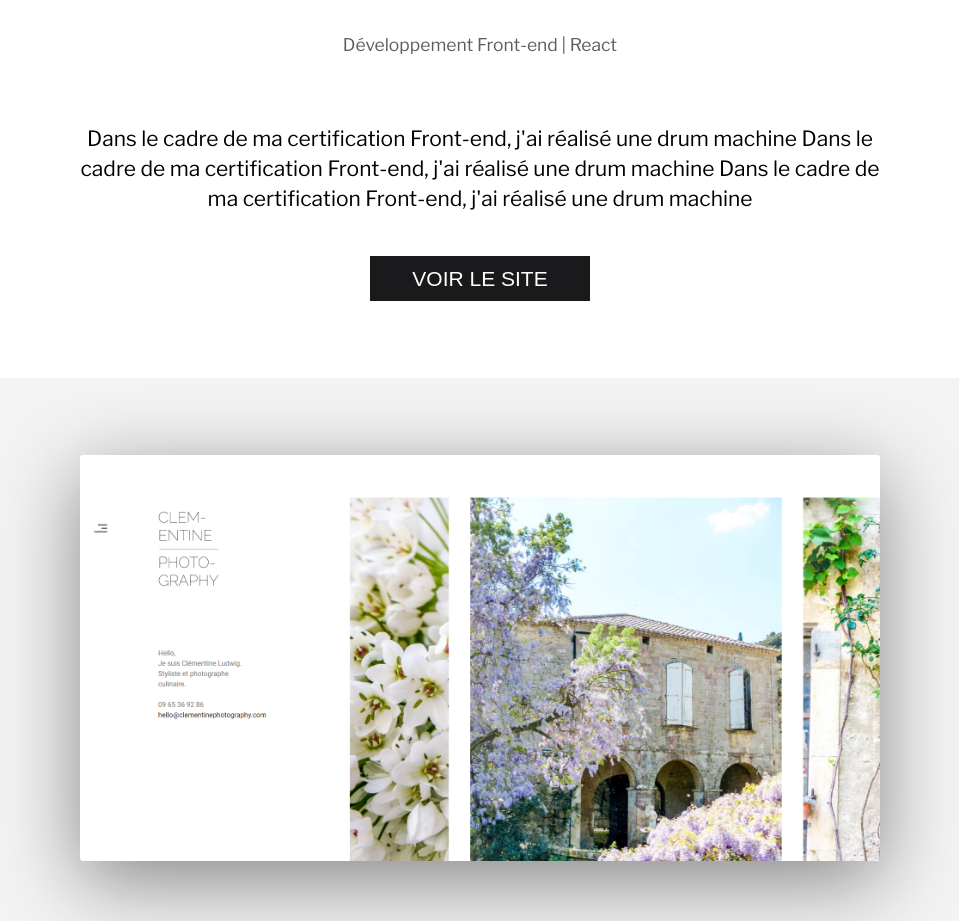
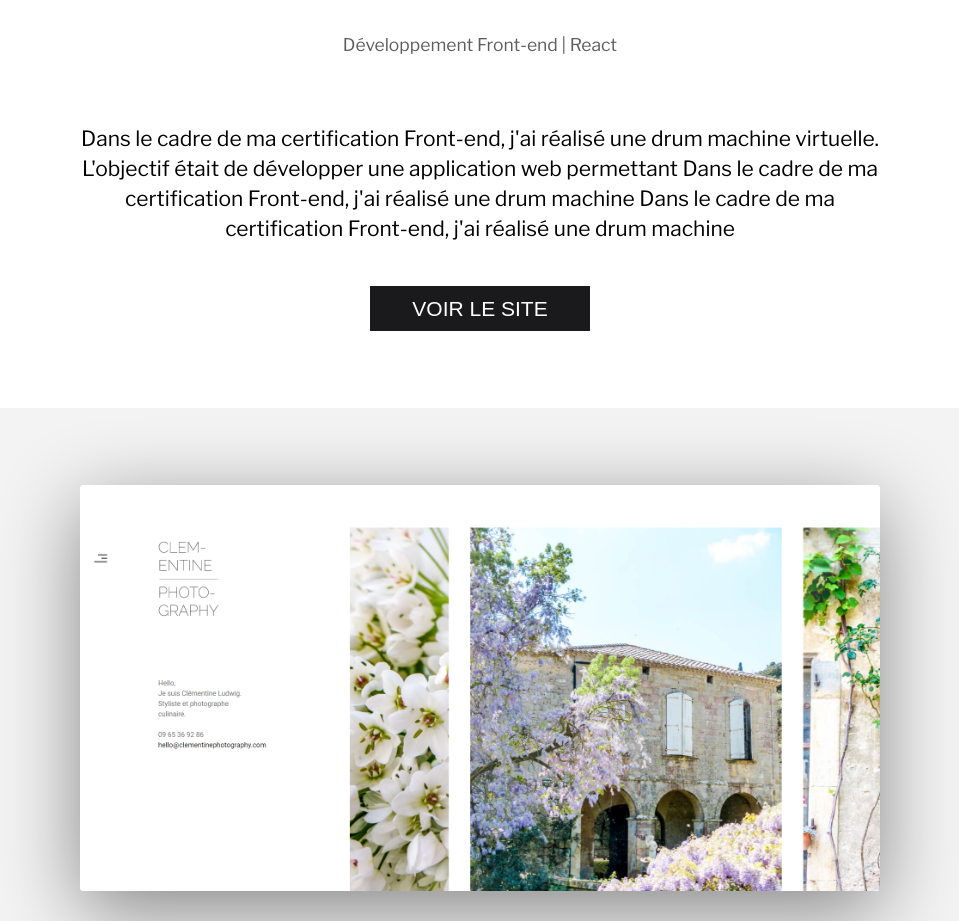
Before and after one commit to MattLdwig/my-portfolio, a React (Create React App) app: page / in a window 1280 px wide. Shown: the part 4500-5421 px from the top of the page, without its empty margins (160-1119 px from the left). Built offline with nearby package versions, Linux system fonts and the light colour scheme.

Commit message:
feat($core): Update WordPress section placeholder

```diff
--- a/src/Components/SelectedWork.js
+++ b/src/Components/SelectedWork.js
@@ -33,7 +33,8 @@ function SelectedWork() {
               <h2 className="selected--title">React Drum Machine</h2>
               <p className="selected--sub">Développement Front-end | React </p>
               <p className="selected--case">
-                Dans le cadre de ma certification Front-end, j'ai réalisé une drum machine
+                Dans le cadre de ma certification Front-end, j'ai réalisé une drum machine virtuelle. L'objectif était de développer
+                une application web permettant
                 Dans le cadre de ma certification Front-end, j'ai réalisé une drum machine
 
                 Dans le cadre de ma certification Front-end, j'ai réalisé une drum machine
```
